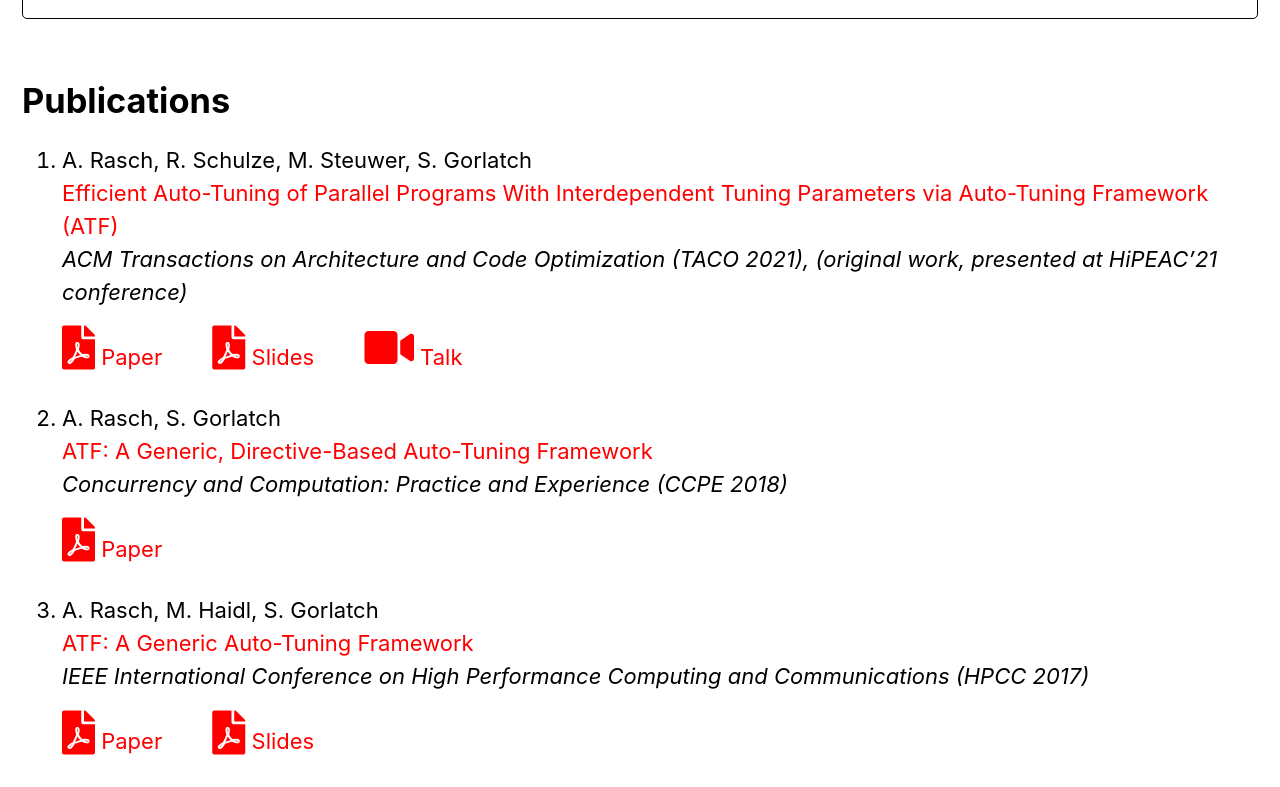
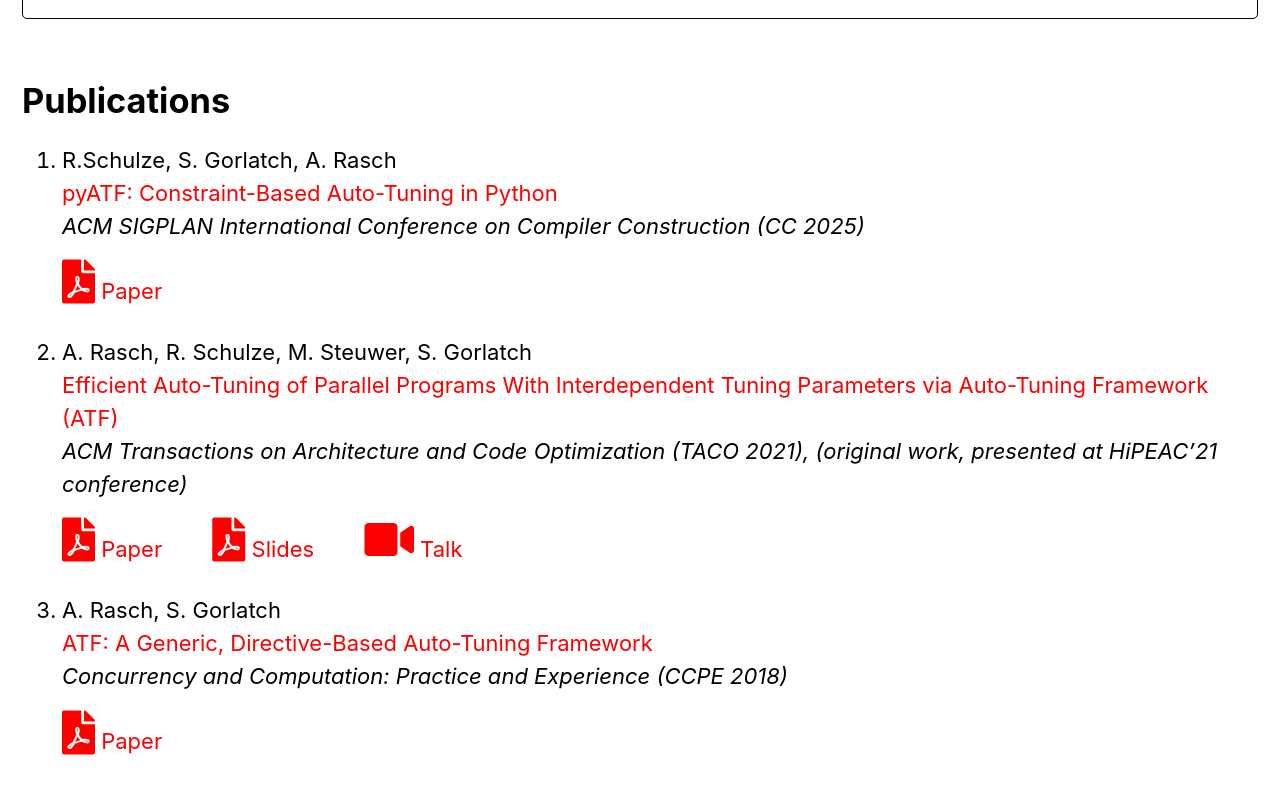
Before and after one commit to atf-tuner/atf-tuner.github.io, a Jekyll site: the page built from index.md, in a window 1280 px wide and 900 px high, scrolled down 3682 px, cut to the strip 113-900 px from the top of the window. Built offline with Jekyll 4.4.1, drawn with Linux system fonts in a browser that asks for light colours; cached includes are drawn as plain includes.

Commit message:
Update index.md

```diff
--- a/index.md
+++ b/index.md
@@ -260,19 +260,24 @@ int main()
 <br>
 # Publications
 
-1.  A. Rasch, R. Schulze, M. Steuwer, S. Gorlatch \\
+1.  R.Schulze, S. Gorlatch, A. Rasch \\
+    [pyATF: Constraint-Based Auto-Tuning in Python](https://conf.researchr.org/home/CC-2025) \\
+    *ACM SIGPLAN International Conference on Compiler Construction (CC 2025)*\\
+    <a href="assets/files/paper/cc25/paper.pdf"><i class="fas fa-file-pdf" style="color: red; font-size: 2em; padding-top: .4em"></i></a> [Paper](assets/files/paper/cc25/paper.pdf)
+
+3.  A. Rasch, R. Schulze, M. Steuwer, S. Gorlatch \\
     [Efficient Auto-Tuning of Parallel Programs With Interdependent Tuning Parameters via Auto-Tuning Framework (ATF)](https://dl.acm.org/doi/abs/10.1145/3427093) \\
     *ACM Transactions on Architecture and Code Optimization (TACO 2021), (original work, presented at HiPEAC'21 conference)*\\
     <a href="assets/files/paper/taco21/paper.pdf"><i class="fas fa-file-pdf" style="color: red; font-size: 2em; padding-top: .4em"></i></a> [Paper](assets/files/paper/taco21/paper.pdf)
     <a href="assets/files/paper/taco21/slides.pdf"><i class="fas fa-file-pdf" style="color: red; font-size: 2em; padding-top: .4em; padding-left: 1em"></i></a> [Slides](assets/files/paper/taco21/slides.pdf)
     <a href="https://www.youtube.com/watch?v=PRUbf1R-lZ0"><i class="fas fa-video" style="color: red; font-size: 2em; padding-top: .4em; padding-left: 1em"></i></a> [Talk](https://www.youtube.com/watch?v=PRUbf1R-lZ0)
 
-2.  A. Rasch, S. Gorlatch \\
+4.  A. Rasch, S. Gorlatch \\
     [ATF: A Generic, Directive-Based Auto-Tuning Framework](https://onlinelibrary.wiley.com/doi/abs/10.1002/cpe.4423) \\
     *Concurrency and Computation: Practice and Experience (CCPE 2018)*\\
     <a href="assets/files/paper/ccpe18/paper.pdf"><i class="fas fa-file-pdf" style="color: red; font-size: 2em; padding-top: .4em"></i></a> [Paper](assets/files/paper/ccpe18/paper.pdf)
 
-3.  A. Rasch, M. Haidl, S. Gorlatch \\
+5.  A. Rasch, M. Haidl, S. Gorlatch \\
     [ATF: A Generic Auto-Tuning Framework](https://ieeexplore.ieee.org/document/8291912) \\
     *IEEE International Conference on High Performance Computing and Communications (HPCC 2017)*\\
     <a href="assets/files/paper/hpcc17/paper.pdf"><i class="fas fa-file-pdf" style="color: red; font-size: 2em; padding-top: .4em"></i></a> [Paper](assets/files/paper/hpcc17/paper.pdf)
```
